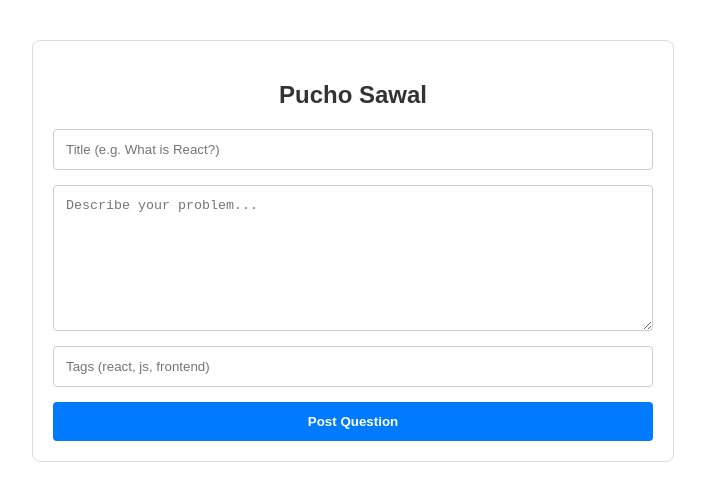
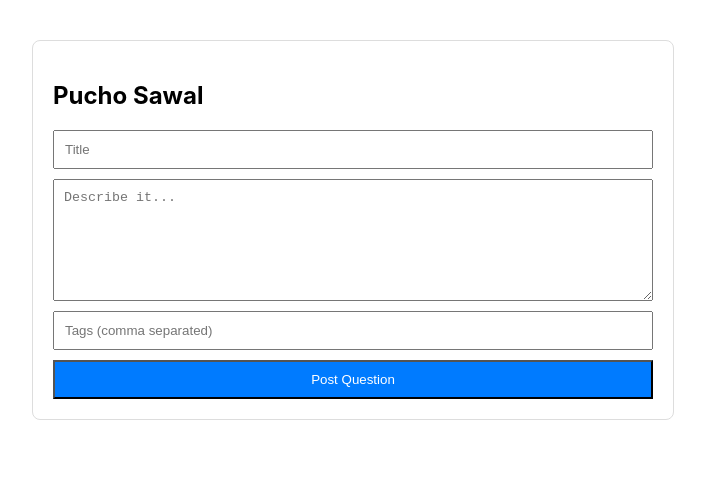
Before and after one commit to bawadkarchakrdhar-droid/So-Lite-, a React (Create React App) app in the folder frontend/: page /ask-question in a window 1280 px wide. Shown: the top 500 px of the page, without its empty margins (287-992 px from the left). Built offline with nearby package versions, Linux system fonts and the light colour scheme; sample sign-in values are in the browser's storage.

Commit message:
final project fix

```diff
--- a/frontend/src/AskQuestion.js
+++ b/frontend/src/AskQuestion.js
@@ -11,54 +11,26 @@ const AskQuestion = () => {
     const handleSubmit = async (e) => {
         e.preventDefault();
         try {
-            // Sahi Backend URL check karein
             await axios.post('https://so-lite-backend.onrender.com/api/questions', {
-                title,
-                body,
-                tags: tags.split(',').map(tag => tag.trim()),
-                userId: localStorage.getItem('userId')
+                title, body, tags: tags.split(','), userId: localStorage.getItem('userId')
             });
             alert("Sawal post ho gaya! 🚀");
             navigate('/dashboard');
         } catch (err) {
-            console.error(err);
-            alert("Network Error: Backend connect nahi ho pa raha!");
+            alert("Error: Connection check karein!");
         }
     };
 
     return (
-        <div style={{ maxWidth: '600px', margin: '40px auto', padding: '20px', border: '1px solid #ddd', borderRadius: '8px', fontFamily: 'Arial' }}>
-            <h2 style={{ textAlign: 'center', color: '#333' }}>Pucho Sawal</h2>
-            <form onSubmit={handleSubmit} style={{ display: 'flex', flexDirection: 'column', gap: '15px' }}>
-                <input
-                    style={{ padding: '12px', border: '1px solid #ccc', borderRadius: '4px' }}
-                    placeholder="Title (e.g. What is React?)"
-                    value={title}
-                    onChange={(e) => setTitle(e.target.value)}
-                    required
-                />
-                <textarea
-                    style={{ padding: '12px', border: '1px solid #ccc', borderRadius: '4px', height: '120px' }}
-                    placeholder="Describe your problem..."
-                    value={body}
-                    onChange={(e) => setBody(e.target.value)}
-                    required
-                />
-                <input
-                    style={{ padding: '12px', border: '1px solid #ccc', borderRadius: '4px' }}
-                    placeholder="Tags (react, js, frontend)"
-                    value={tags}
-                    onChange={(e) => setTags(e.target.value)}
-                />
-                <button
-                    type="submit"
-                    style={{ background: '#007bff', color: 'white', padding: '12px', border: 'none', borderRadius: '4px', cursor: 'pointer', fontWeight: 'bold' }}
-                >
-                    Post Question
-                </button>
+        <div style={{ maxWidth: '600px', margin: '40px auto', padding: '20px', border: '1px solid #ddd', borderRadius: '8px' }}>
+            <h2>Pucho Sawal</h2>
+            <form onSubmit={handleSubmit} style={{ display: 'flex', flexDirection: 'column', gap: '10px' }}>
+                <input placeholder="Title" value={title} onChange={(e) => setTitle(e.target.value)} required style={{padding: '10px'}} />
+                <textarea placeholder="Describe it..." value={body} onChange={(e) => setBody(e.target.value)} required style={{padding: '10px', height: '100px'}} />
+                <input placeholder="Tags (comma separated)" value={tags} onChange={(e) => setTags(e.target.value)} style={{padding: '10px'}} />
+                <button type="submit" style={{background: '#007bff', color: 'white', padding: '10px', cursor: 'pointer'}}>Post Question</button>
             </form>
         </div>
     );
 };
-
 export default AskQuestion;
--- a/frontend/src/QuestionDetail.js
+++ b/frontend/src/QuestionDetail.js
@@ -6,75 +6,38 @@ const QuestionDetail = () => {
     const { id } = useParams();
     const [question, setQuestion] = useState(null);
     const [answers, setAnswers] = useState([]);
-    const [answerBody, setAnswerBody] = useState('');
+    const [ansBody, setAnsBody] = useState('');
 
-    const loadData = async () => {
-        try {
-            // Sahi Render Backend URL
-            const res = await axios.get(`https://so-lite-backend.onrender.com/api/questions/${id}`);
-            setQuestion(res.data);
-            if (res.data &&
-                res.data.answer){
-                    setAnswerBody(res.data.answer);
-                } else {
-                    setAnswerBody([]);
-                }
-                setLoading(false);
-
-        } catch (err) {
-            console.error("Fetch Error:", err);
-            setLoading(false);
-        }
+    const load = async () => {
+        const res = await axios.get(`https://so-lite-backend.onrender.com/api/questions/${id}`);
+        setQuestion(res.data);
+        setAnswers(res.data.answers || []);
     };
 
-    useEffect(() => {
-        if (id) loadData();
-    }, [id]);
+    useEffect(() => { load(); }, [id]);
 
-    const handlePost = async (e) => {
+    const handleAns = async (e) => {
         e.preventDefault();
-        const uId = localStorage.getItem('userId');
-        if (!uId) return alert("Pehle login karo!");
-
-        try {
-            await axios.post('https://so-lite-backend.onrender.com/api/answer', {
-                answerBody,
-                userId: uId,
-                questionId: id
-            });
-            setAnswerBody('');
-            alert("Answer save ho gaya! ✅");
-            loadData(); // Refresh list immediately
-        } catch (err) {
-            alert("Post failed. Check server.");
-        }
+        await axios.post('https://so-lite-backend.onrender.com/api/answer', {
+            answerBody: ansBody, userId: localStorage.getItem('userId'), questionId: id
+        });
+        setAnsBody('');
+        alert("Answer save ho gaya! ✅");
+        load(); // Refresh list
     };
 
     return (
-        <div style={{ padding: '20px', maxWidth: '800px', margin: 'auto' }}>
+        <div style={{ padding: '20px' }}>
             <h1>{question?.title}</h1>
-            <p style={{ background: '#f4f4f4', padding: '10px' }}>{question?.body}</p>
+            <p>{question?.body}</p>
             <hr />
             <h3>{answers.length} Answers</h3>
-            {answers.map((ans) => (
-                <div key={ans._id} style={{ borderBottom: '1px solid #ccc', padding: '10px 0' }}>
-                    <p>{ans.body}</p>
-                </div>
-            ))}
-            <form onSubmit={handlePost} style={{ marginTop: '20px' }}>
-                <textarea
-                    value={answerBody}
-                    onChange={(e) => setAnswerBody(e.target.value)}
-                    style={{ width: '100%', height: '100px' }}
-                    placeholder="Apna answer likho..."
-                    required
-                />
-                <button type="submit" style={{ marginTop: '10px', padding: '10px 20px' }}>
-                    Post Answer
-                </button>
+            {answers.map(a => <div key={a._id} style={{borderBottom: '1px solid #eee', padding: '10px'}}><p>{a.body}</p></div>)}
+            <form onSubmit={handleAns}>
+                <textarea value={ansBody} onChange={(e) => setAnsBody(e.target.value)} required style={{width: '100%', height: '80px'}} />
+                <button type="submit">Post Answer</button>
             </form>
         </div>
     );
 };
-
 export default QuestionDetail;
```
Also changed, not shown: 2 other files (tests, documents, lock files or other folders).
